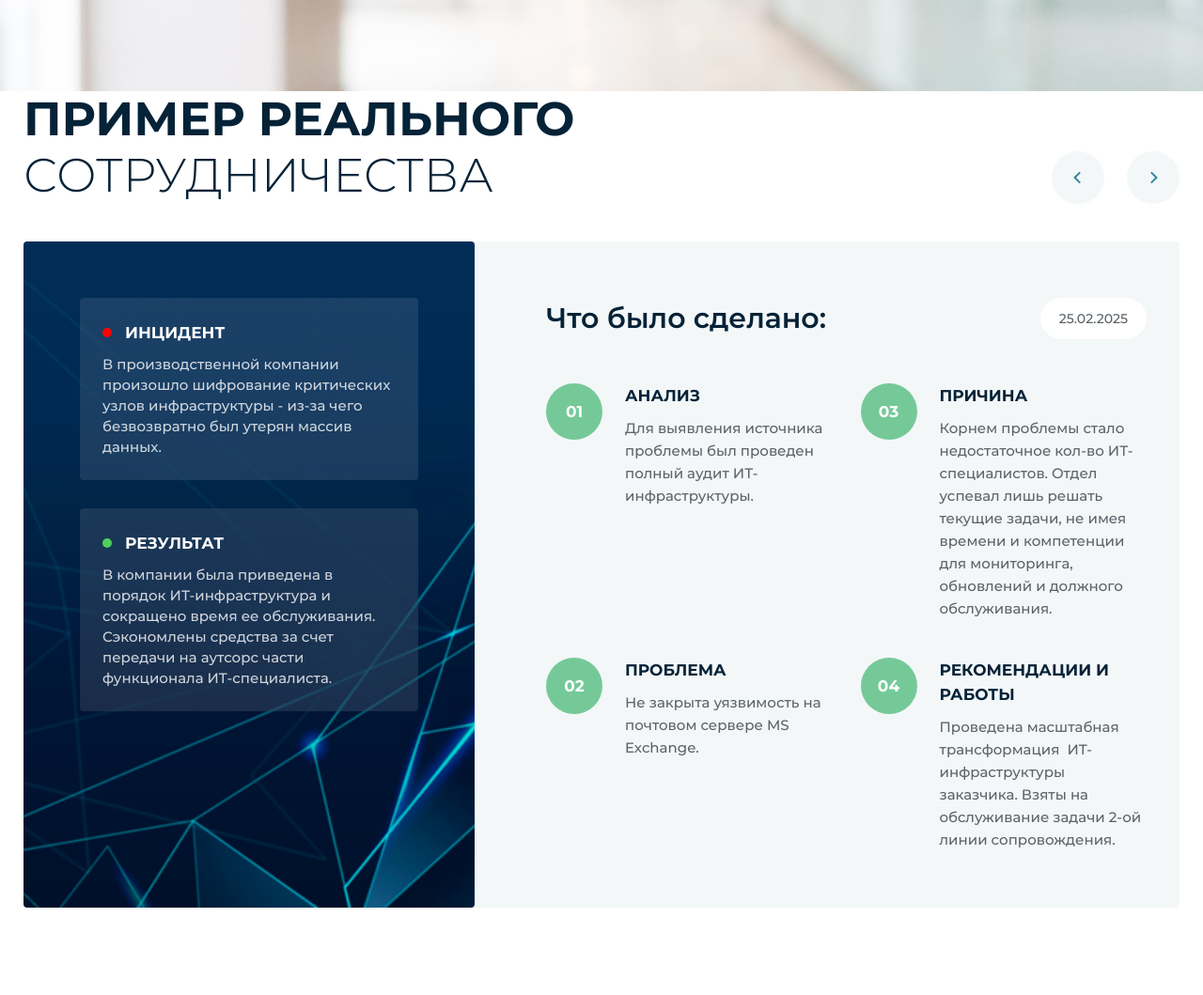
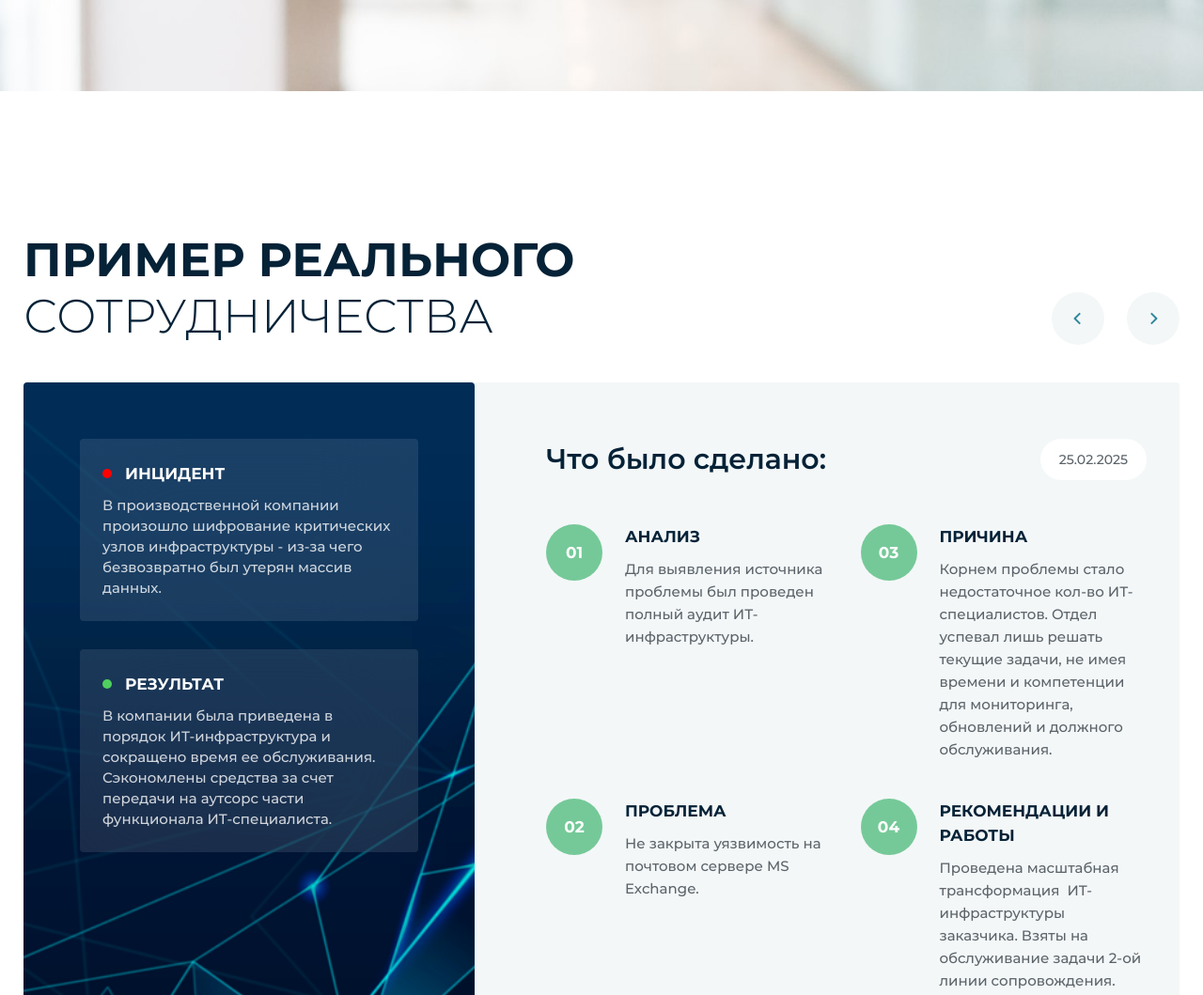
Before and after one commit to fayzullayevelmurod/iksec, a website: page public/index.html in a window 1280 px wide. Shown: the part 6291-7350 px from the top of the page at 94% size. Drawn offline with nearby package versions, Linux system fonts and the light colour scheme; files whose address does not match are found by name.

Commit message:
fonts update

```diff
--- a/public/index.html
+++ b/public/index.html
@@ -5,7 +5,6 @@
   <meta name="viewport" content="width=device-width, initial-scale=1.0" />
   <title>iksec</title>
   <!-- Fonts -->
-  <link rel="stylesheet" href="./fonts/stylesheet.css">
   <link rel="stylesheet" href="./fonts/Monserat/stylesheet.css">
   <link rel="preconnect" href="https://fonts.googleapis.com">
   <link rel="preconnect" href="https://fonts.gstatic.com" crossorigin>
@@ -608,7 +607,7 @@
       <!-- calculator -->
 
       <!-- cooperation -->
-      <section>
+      <section class="md:pt-[100px] mt-[50px]">
         <div class="container">
           <div class="flex items-end justify-between gap-[10px] md:mb-[40px] mb-[10px]">
             <h3 class="font-bold md:text-[50px] text-[24px] md:leading-[60px] leading-[34px] text-black uppercase">
```
Also changed, not shown: public/css/tailwind.css.
